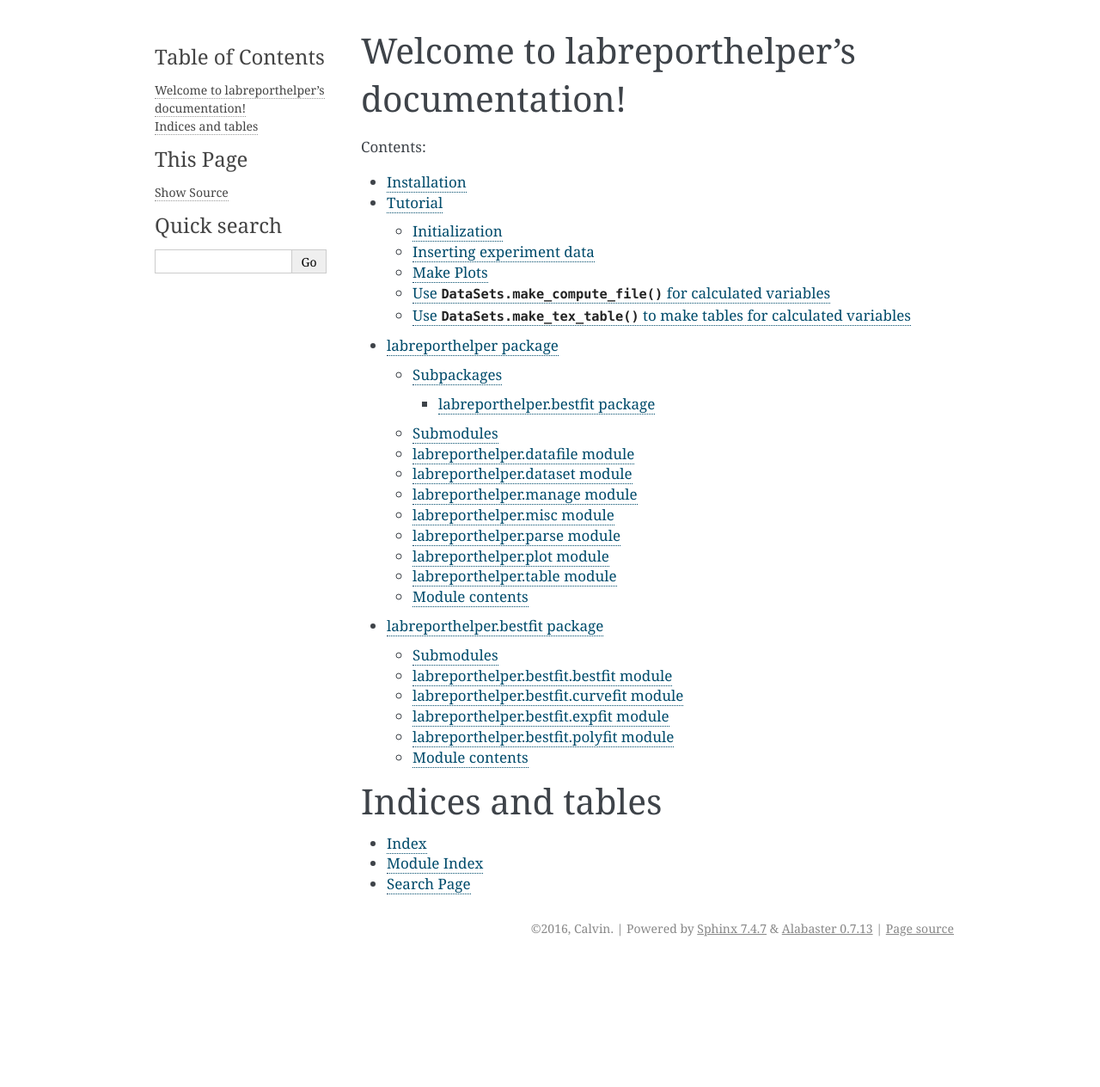
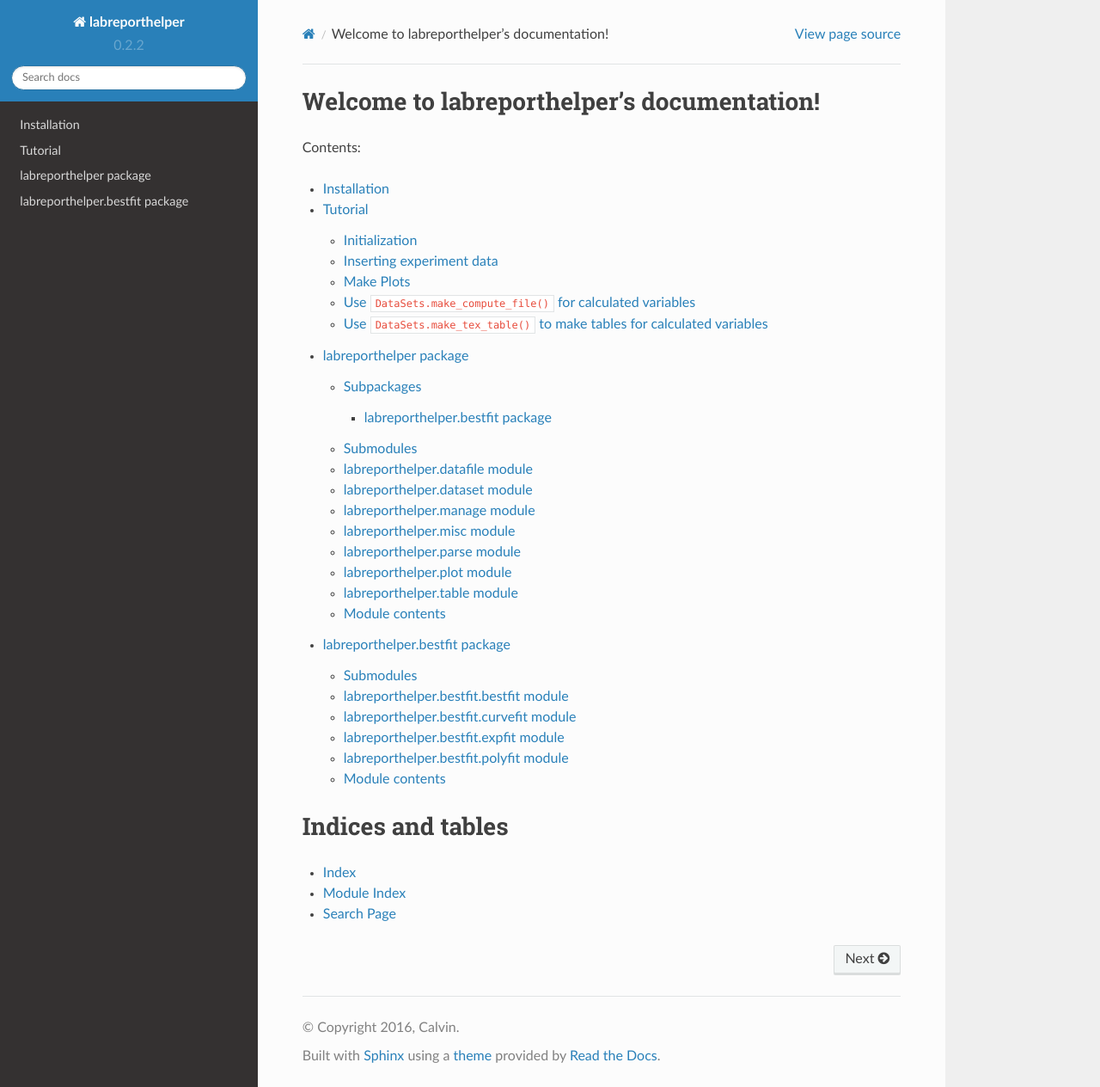
Before and after one commit to calvinku96/lab-report-helper, a Sphinx documentation site: the page built from docs/source/index.rst, in a window 1280 px wide and 1264 px high. Shown: the whole window at 86% size. Built offline with Sphinx 7.4.7 and the Read the Docs theme 2.0.0, drawn with Linux system fonts in a browser that asks for light colours.

Commit message:
docs: add readthedocs theme

```diff
--- a/docs/source/conf.py
+++ b/docs/source/conf.py
@@ -14,6 +14,9 @@
 
 import sys
 import os
+import sphinx_rtd_theme
+
+
 
 # If extensions (or modules to document with autodoc) are in another directory,
 # add these directories to sys.path here. If the directory is relative to the
@@ -34,7 +37,6 @@ extensions = [
     'sphinx.ext.todo',
     'sphinx.ext.mathjax',
     'sphinx.ext.viewcode',
-    'sphinx.ext.githubpages',
 ]
 
 # Add any paths that contain templates here, relative to this directory.
@@ -115,7 +117,9 @@ todo_include_todos = True
 
 # The theme to use for HTML and HTML Help pages.  See the documentation for
 # a list of builtin themes.
-html_theme = 'alabaster'
+html_theme = "sphinx_rtd_theme"
+
+html_theme_path = [sphinx_rtd_theme.get_html_theme_path()]
 
 # Theme options are theme-specific and customize the look and feel of a theme
 # further.  For a list of options available for each theme, see the
```
